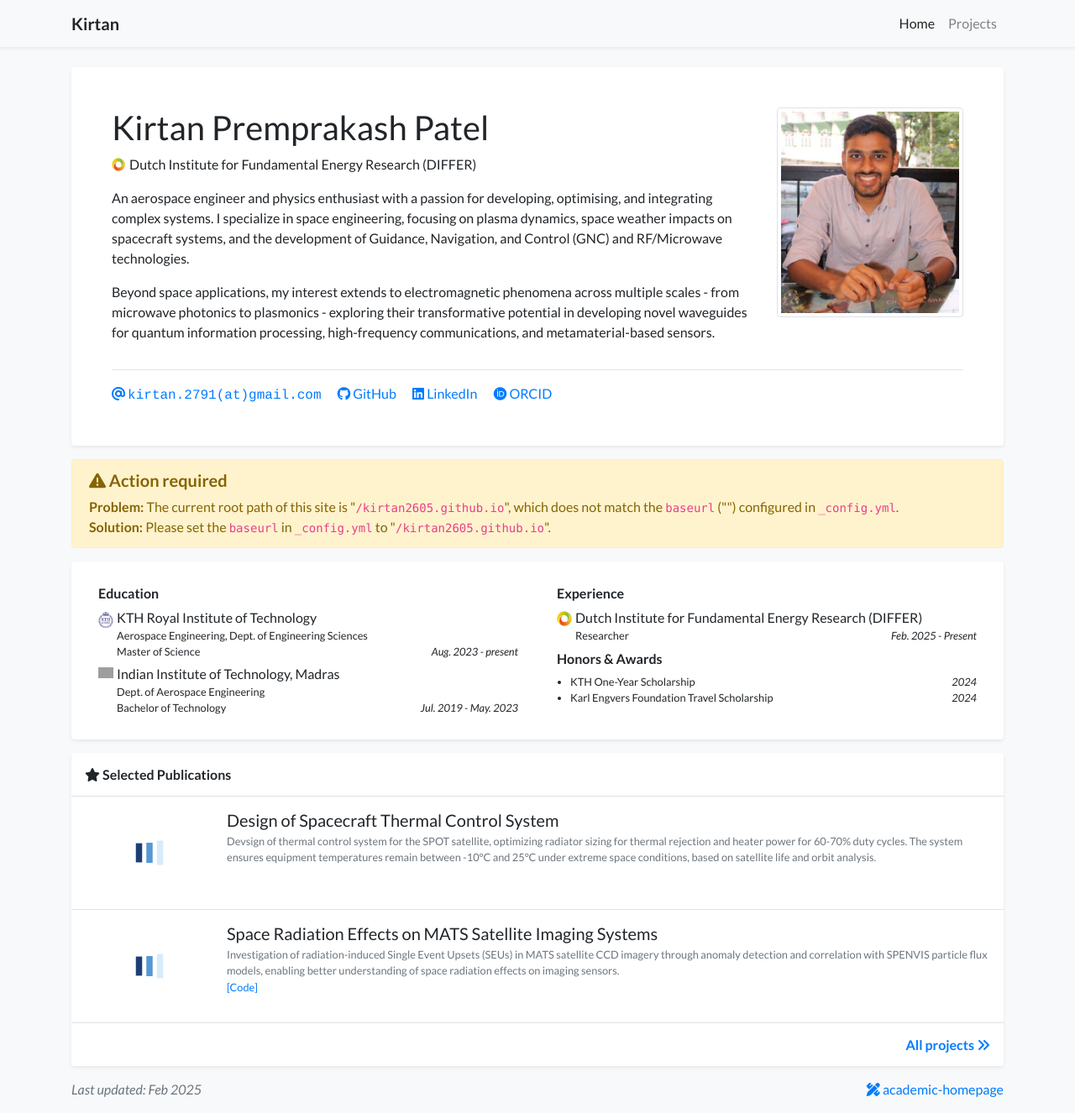
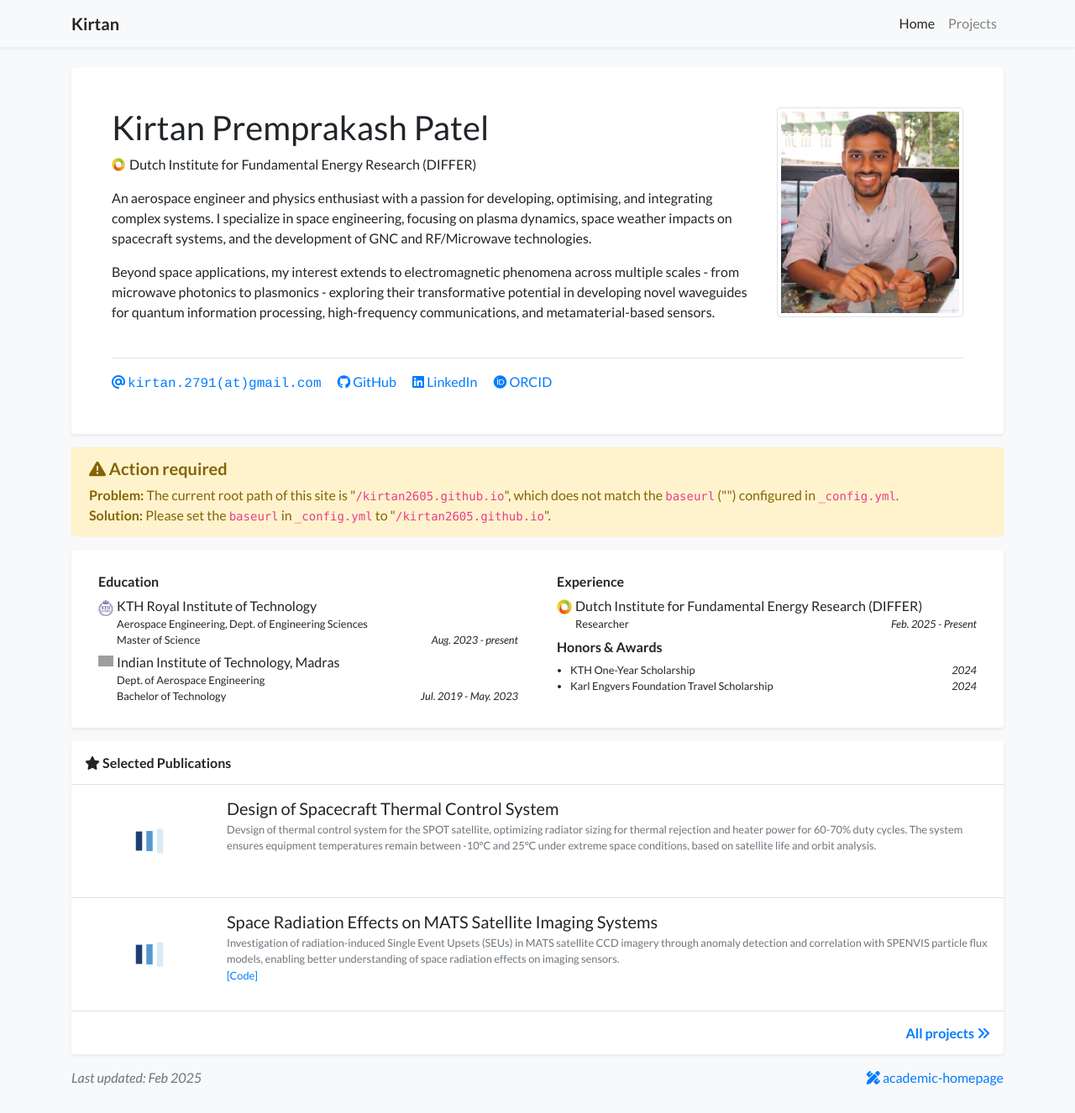
Before and after one commit to kirtan2605/kirtan2605.github.io, a Jekyll site: the page built from index.html, in a window 1280 px wide and 1326 px high. Shown: the whole window at 84% size. Built offline with Jekyll 4.4.1, drawn with Linux system fonts in a browser that asks for light colours; nearby versions of some CDN libraries; a style sheet for code colours, icons or effects is not loaded; grey boxes are pictures that could not be loaded.

Commit message:
Update profile.yml

```diff
--- a/_data/profile.yml
+++ b/_data/profile.yml
@@ -24,7 +24,7 @@ short_bio: >-
   <p>
     An aerospace engineer and physics enthusiast with a passion for developing, optimising, and integrating complex systems.
     I specialize in space engineering, focusing on plasma dynamics, space weather impacts on spacecraft systems, and the
-    development of Guidance, Navigation, and Control (GNC) and RF/Microwave technologies.
+    development of GNC and RF/Microwave technologies.
   </p>
   <p>
     Beyond space applications, my interest extends to electromagnetic phenomena across multiple scales - from microwave photonics to
```
